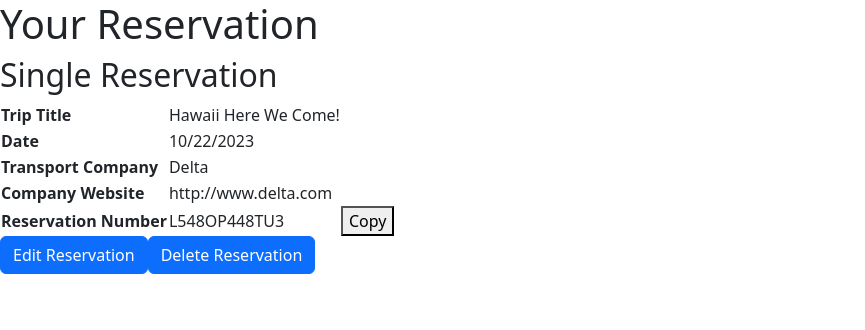
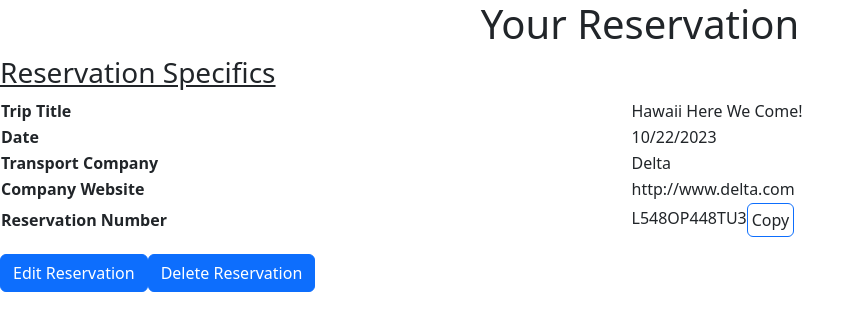
Before and after one commit to Intesar-Alam/Destination-Loading, a React (Create React App) app in the folder react-client-type/: page /singleuserreservation in a window 1280 px wide. Shown: the top 330 px of the page, without its empty margins (0-865 px from the left). Built offline with nearby package versions, Linux system fonts and the light colour scheme.

Commit message:
#38 update basic table formating

```diff
--- a/react-client-type/src/components/SingleUserReservation.tsx
+++ b/react-client-type/src/components/SingleUserReservation.tsx
@@ -1,12 +1,13 @@
 
 import Button from 'react-bootstrap/Button';
+import Table from 'react-bootstrap/Table';
 
 function SingleUserReservation() {
   return (
     <>
-    <h1>Your Reservation</h1>
-      <h2>Single Reservation</h2>
-      <table>
+      <h1 className="text-center">Your Reservation</h1>
+      <h3 style={{ textDecoration: "underline" }}>Reservation Specifics</h3>
+      <Table size="sm">
         <tr>
           <th>Trip Title</th>
           <td>Hawaii Here We Come!</td>
@@ -25,12 +26,11 @@ function SingleUserReservation() {
         </tr>
         <tr>
           <th>Reservation Number</th>
-          <td>L548OP448TU3</td>
-          <button>Copy</button>
+          <td>L548OP448TU3<Button className="text-dark">Copy</Button></td>
         </tr>
-      </table>
-        <Button>Edit Reservation</Button>
-        <Button>Delete Reservation</Button>
+      </Table>
+      <Button>Edit Reservation</Button>
+      <Button>Delete Reservation</Button>
     </>
   );
 }
```
